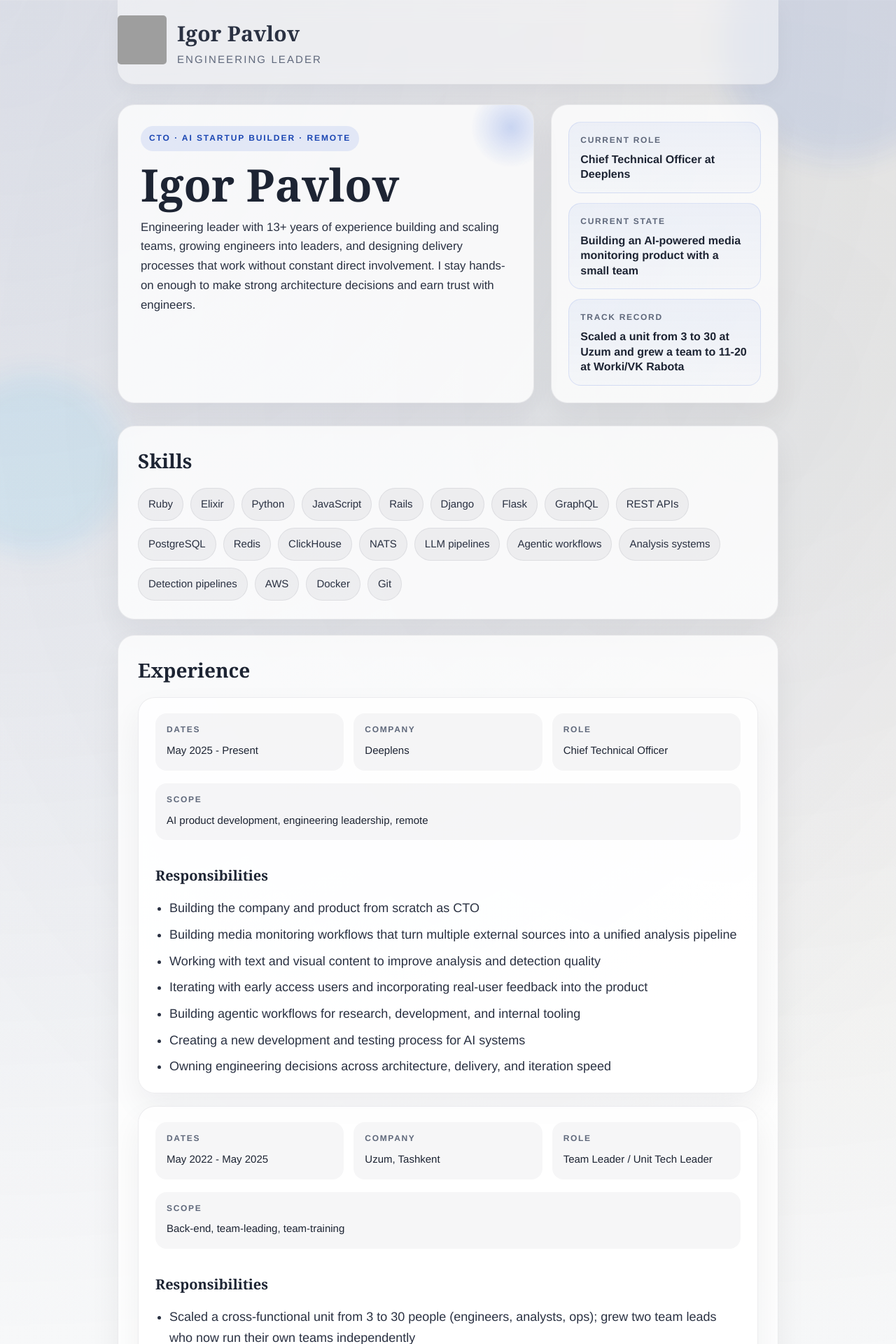
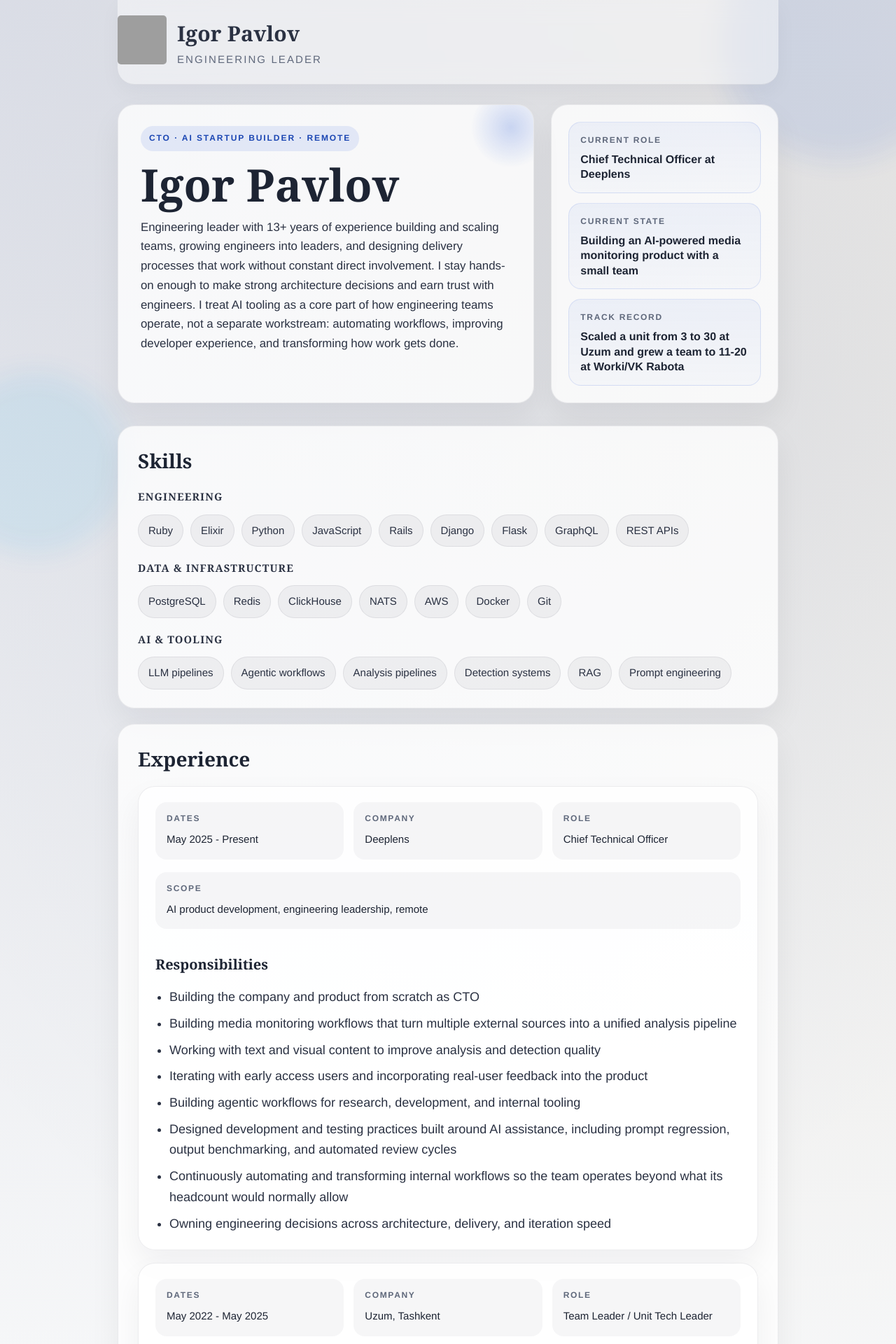
Before and after one commit to BEaStia/beastia.github.io, a Jekyll site: the page built from index.html, in a window 1280 px wide. Shown: the top 1920 px of the page at 70% size. Built offline with Jekyll 4.4.1, drawn with Linux system fonts in a browser that asks for light colours; some of the changed text lies outside the part shown; grey boxes are pictures that could not be loaded.

Commit message:
updated summary

```diff
--- a/_posts/2025-5-15-Deeplens.md
+++ b/_posts/2025-5-15-Deeplens.md
@@ -12,7 +12,8 @@ responsibilities: [
   "Working with text and visual content to improve analysis and detection quality",
   "Iterating with early access users and incorporating real-user feedback into the product",
   "Building agentic workflows for research, development, and internal tooling",
-  "Creating a new development and testing process for AI systems",
+  "Designed development and testing practices built around AI assistance, including prompt regression, output benchmarking, and automated review cycles",
+  "Continuously automating and transforming internal workflows so the team operates beyond what its headcount would normally allow",
   "Owning engineering decisions across architecture, delivery, and iteration speed"
 ]
 activities: "AI product development, engineering leadership, remote"
--- a/index.html
+++ b/index.html
@@ -14,6 +14,8 @@ tags: [cto, ai, startup, agentic, backend, engineering, leadership]
         Engineering leader with 13+ years of experience building and scaling teams, growing engineers
         into leaders, and designing delivery processes that work without constant direct involvement.
         I stay hands-on enough to make strong architecture decisions and earn trust with engineers.
+        I treat AI tooling as a core part of how engineering teams operate, not a separate workstream:
+        automating workflows, improving developer experience, and transforming how work gets done.
       </p>
     </div>
     <aside class="hero-panel">
@@ -34,6 +36,9 @@ tags: [cto, ai, startup, agentic, backend, engineering, leadership]
 
   <section class="resume-section">
     <h2>Skills</h2>
+    <div class="skills-groups">
+      <div class="skills-group">
+        <h3>Engineering</h3>
         <ul class="skills-grid">
           <li>Ruby</li>
           <li>Elixir</li>
@@ -44,18 +49,32 @@ tags: [cto, ai, startup, agentic, backend, engineering, leadership]
           <li>Flask</li>
           <li>GraphQL</li>
           <li>REST APIs</li>
+        </ul>
+      </div>
+      <div class="skills-group">
+        <h3>Data &amp; Infrastructure</h3>
+        <ul class="skills-grid">
           <li>PostgreSQL</li>
           <li>Redis</li>
           <li>ClickHouse</li>
           <li>NATS</li>
-      <li>LLM pipelines</li>
-      <li>Agentic workflows</li>
-      <li>Analysis systems</li>
-      <li>Detection pipelines</li>
           <li>AWS</li>
           <li>Docker</li>
           <li>Git</li>
         </ul>
+      </div>
+      <div class="skills-group">
+        <h3>AI &amp; Tooling</h3>
+        <ul class="skills-grid">
+          <li>LLM pipelines</li>
+          <li>Agentic workflows</li>
+          <li>Analysis pipelines</li>
+          <li>Detection systems</li>
+          <li>RAG</li>
+          <li>Prompt engineering</li>
+        </ul>
+      </div>
+    </div>
   </section>
 
   <section class="resume-section">
--- a/style.scss
+++ b/style.scss
@@ -392,6 +392,20 @@ nav {
   margin-top: 0;
 }
 
+.skills-groups {
+  display: grid;
+  gap: 18px;
+}
+
+.skills-group h3 {
+  margin: 0 0 12px;
+  color: $darkGray;
+  font-size: 0.92rem;
+  font-weight: 700;
+  letter-spacing: 0.08em;
+  text-transform: uppercase;
+}
+
 .skills-grid {
   display: flex;
   flex-wrap: wrap;
```
Also changed, not shown: _posts/2023-3-9-Uzum.md (+2 -1 lines). Lines whose indentation alone changed are shown as unchanged.
